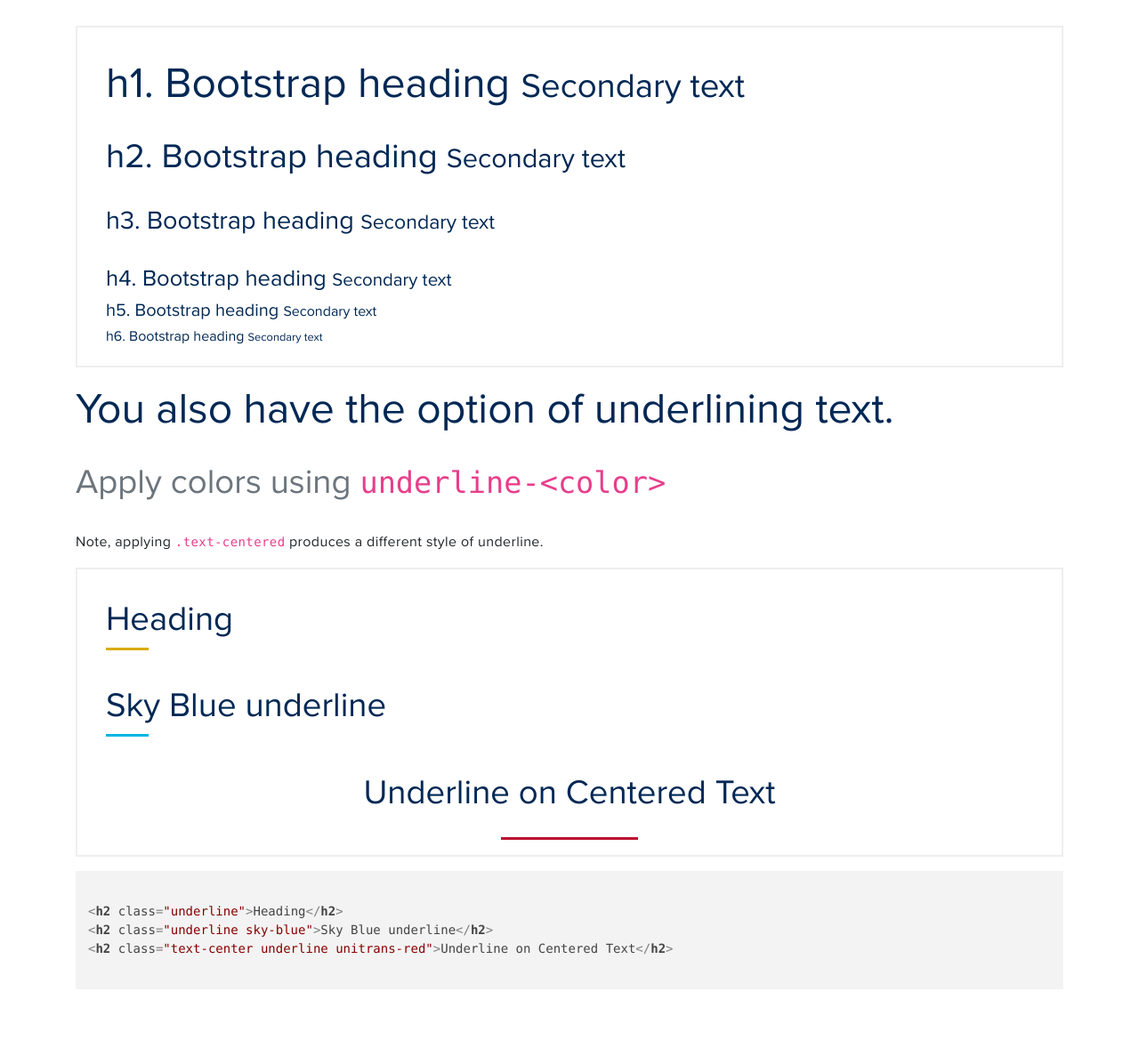
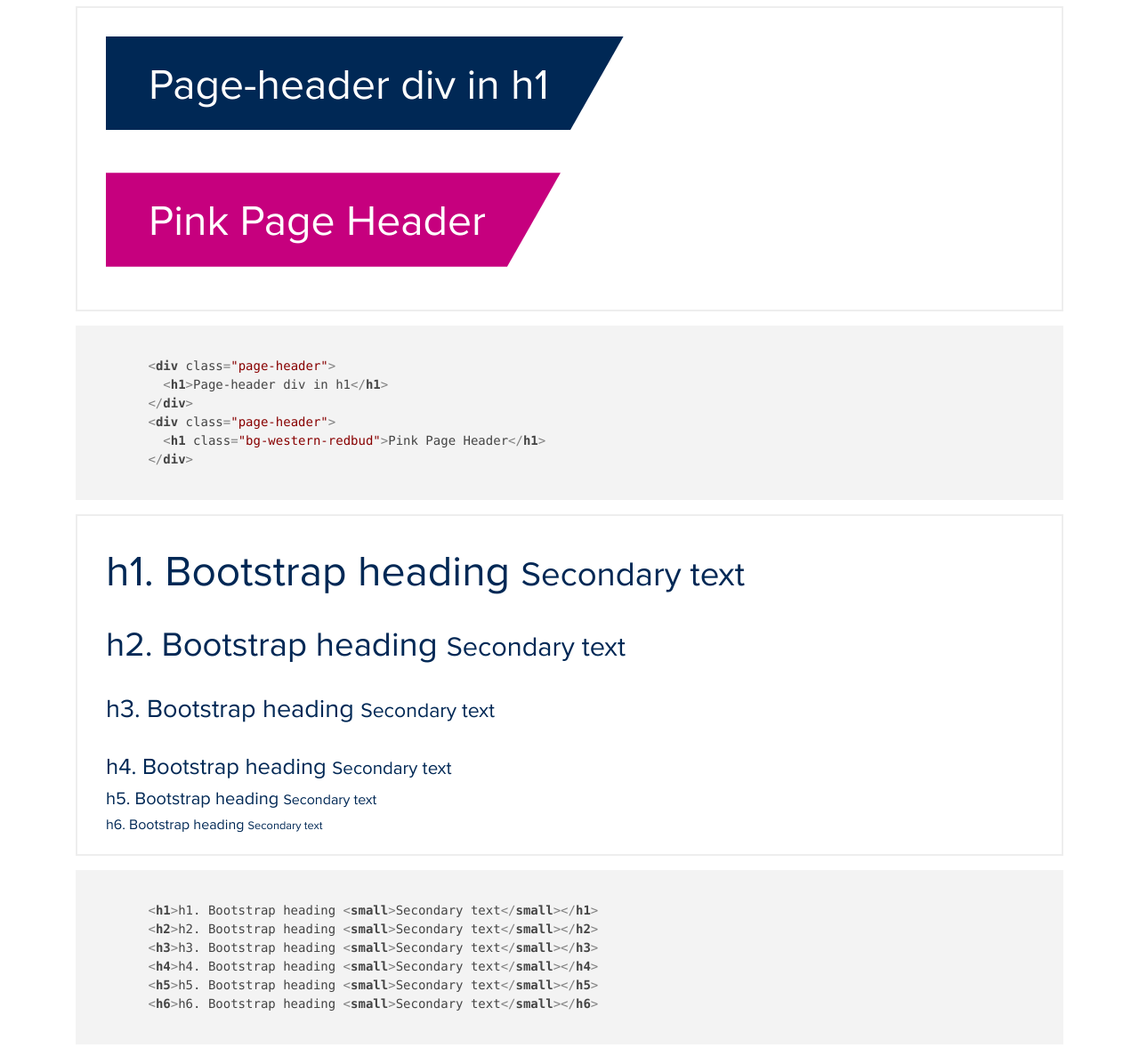
Before and after one commit to ucdavis/ucdavis-bootstrap-theme, a plain HTML site: page index.html in a window 1280 px wide. Shown: the part 661-1848 px from the top of the page at 89% size. Drawn offline with nearby package versions, Linux system fonts and the light colour scheme.

Commit message:
more examples

```diff
--- a/index.html
+++ b/index.html
@@ -33,16 +33,31 @@
         <div class="container">
           <div class="col-lg-8"><h1>UC Davis App template</h1>
         <p>This is a UC Davis themed template to be used however you wish, it is built with Bootstrap 4, and <a class="prettyinpink" href="http://sass-lang.com">SASS</a></p>
-        <p><a href="#" class="btn btn-warning btn-lg" role="button">Learn more &raquo;</a></p></div>
+        <p><a href="http://github.com/ucdavis/ucdavis-bootstrap-theme" class="btn btn-primary btn-lg" role="button">Download on GitHub &raquo;</a></p></div>
         </div>
     </div>
     <div class="container theme-showcase" role="main">
 
 
     <section>
-      <div class="page-header">
-        <h1>Page-header div in h1</h1>
+      <h1>Page Headers:</h1>
+      <p>Colors can be applied using the <code>bg-*</code> styles</p>
+      <div class="example">
+        <div class="page-header">
+          <h1>Page-header div in h1</h1>
+        </div>
+        <div class="page-header">
+          <h1 class="bg-western-redbud">Pink Page Header</h1>
+        </div>
       </div>
+      <pre><code>
+        &ltdiv class="page-header"&gt
+          &lth1&gtPage-header div in h1&lt/h1&gt
+        &lt/div&gt
+        &ltdiv class="page-header">
+          &lth1 class="bg-western-redbud">Pink Page Header&lt/h1>
+        &lt/div>
+      </code></pre>
 <!--       <img src="/media/solo.svg"> -->
       <div class="example">
         <h1>h1. Bootstrap heading <small>Secondary text</small></h1>
@@ -52,6 +67,14 @@
         <h5>h5. Bootstrap heading <small>Secondary text</small></h5>
         <h6>h6. Bootstrap heading <small>Secondary text</small></h6>
       </div>
+      <pre><code>
+        &lth1>h1. Bootstrap heading &ltsmall>Secondary text&lt/small>&lt/h1>
+        &lth2>h2. Bootstrap heading &ltsmall>Secondary text&lt/small>&lt/h2>
+        &lth3>h3. Bootstrap heading &ltsmall>Secondary text&lt/small>&lt/h3>
+        &lth4>h4. Bootstrap heading &ltsmall>Secondary text&lt/small>&lt/h4>
+        &lth5>h5. Bootstrap heading &ltsmall>Secondary text&lt/small>&lt/h5>
+        &lth6>h6. Bootstrap heading &ltsmall>Secondary text&lt/small>&lt/h6>
+      </code></pre>
       <h1>You also have the option of underlining text.</h1>
       <h2 class="text-muted">Apply colors using <code>underline-&ltcolor&gt</code></h2>
       <p>Note, applying <code>.text-centered</code> produces a different style of underline.</p>
```
